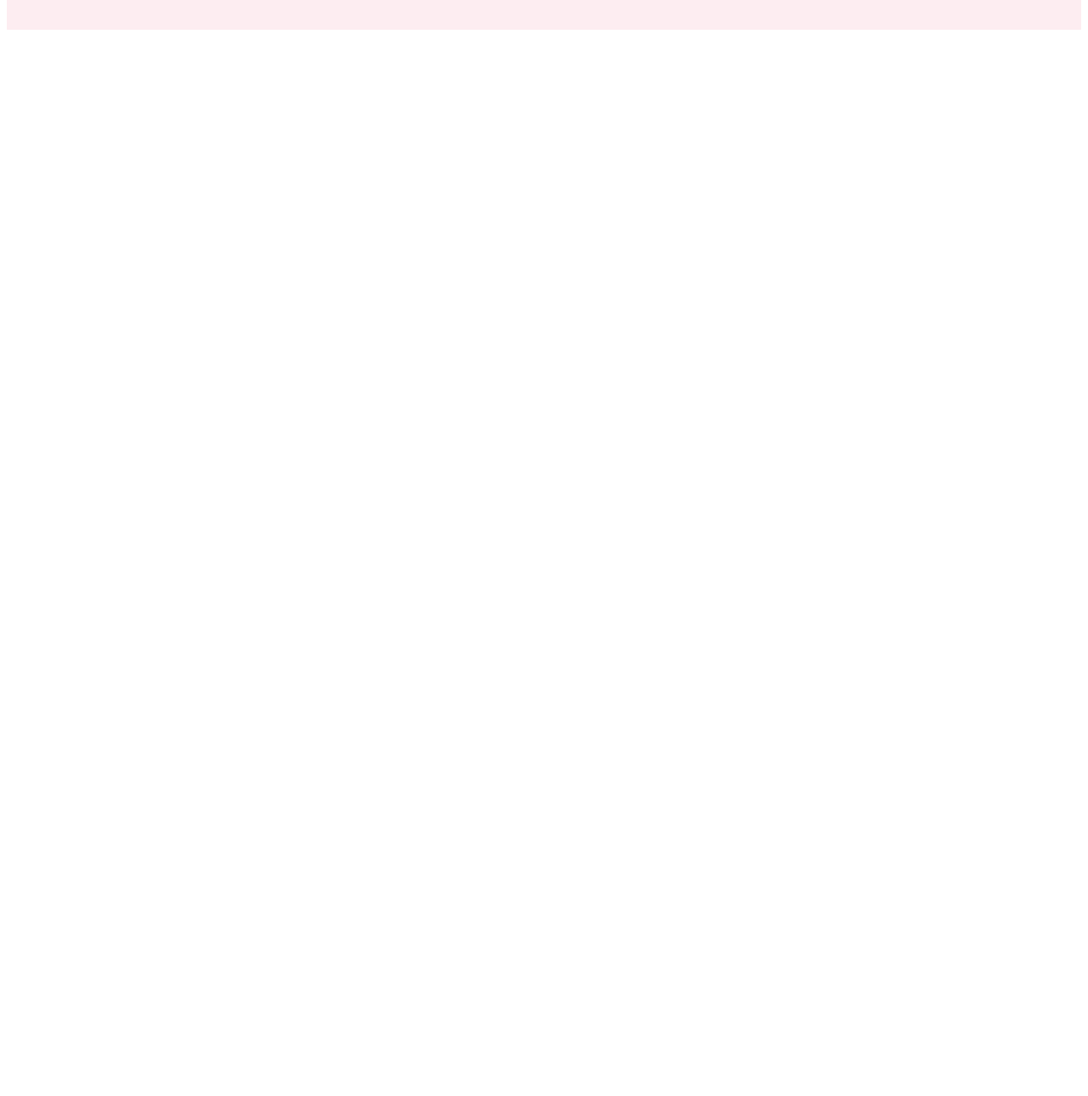
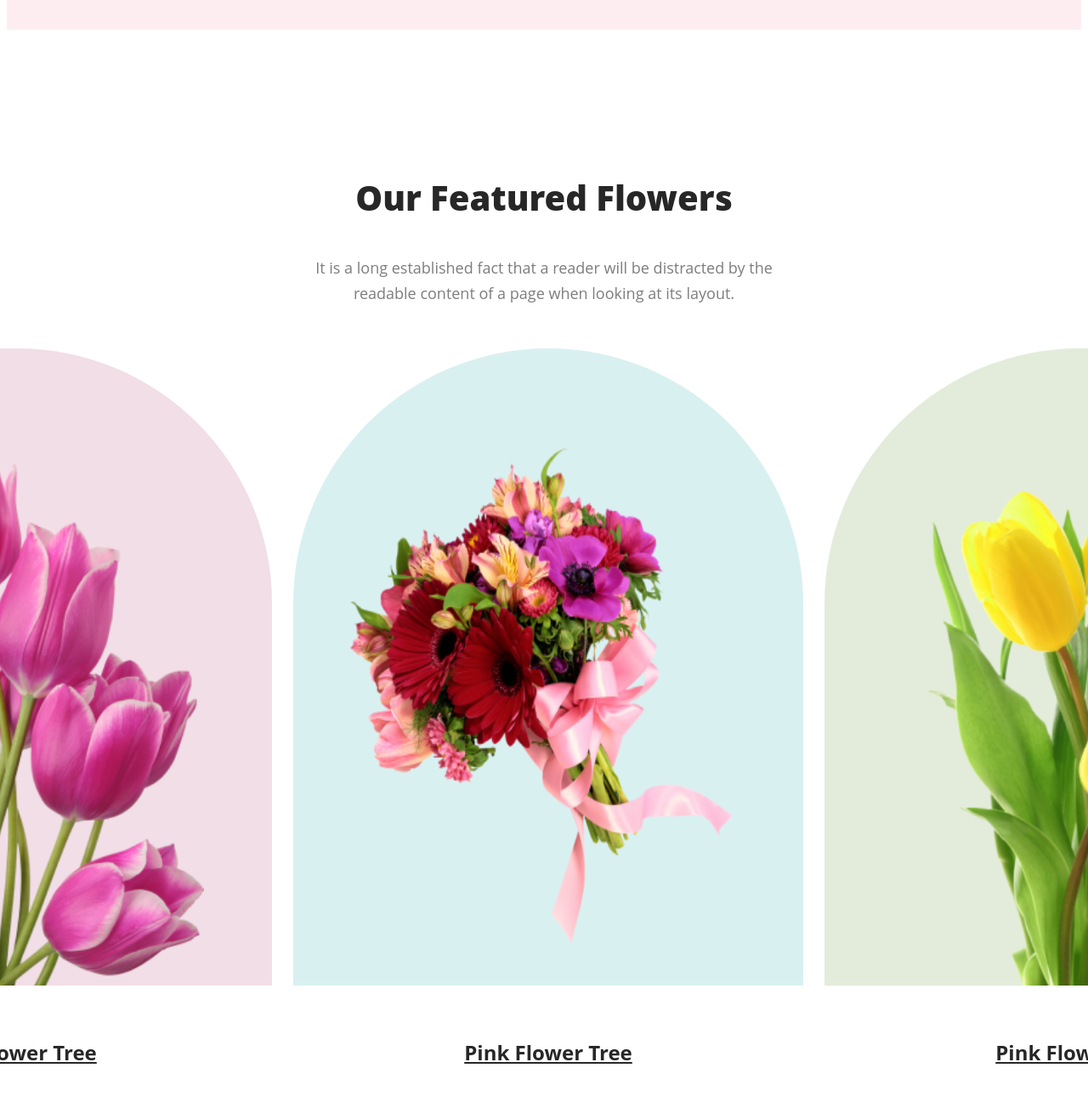
Before and after one commit to IqbalHoshen/Flower_shop, a plain HTML site: page index.html in a window 1280 px wide. Shown: the part 1012-2302 px from the top of the page at 85% size. Before the commit the page ends 1055 px from the top, so only its background shows below. Drawn offline with Linux system fonts and the light colour scheme.

Commit message:
section_2

```diff
--- a/index.html
+++ b/index.html
@@ -1,5 +1,6 @@
 <!DOCTYPE html>
 <html lang="en">
+
 <head>
     <meta charset="UTF-8">
     <meta name="viewport" content="width=device-width, initial-scale=1.0">
@@ -12,14 +13,40 @@
         <section class="section_1">
             <div class="head_column">
                 <h3 class="head_title">Embrace nature's beauty with blooming flowers in your life.</h3>
-                    <p class="head_discription">It is a long established fact that a reader will be distracted by the readable content of a page when looking at its layout. The point of using Lorem Ipsum is that it has a more-or-less normal distribution of letters.</p>
+                <p class="head_discription">It is a long established fact that a reader will be distracted by the
+                    readable content of a page when looking at its layout. The point of using Lorem Ipsum is that it has
+                    a more-or-less normal distribution of letters.</p>
                 <button class="head_button">Shop Now</button>
             </div>
+            <img id="head_img" src="Flower Asset/pngwing 10.png" alt="">
+        </section>
 
+        <section class="section_2">
 
-                    <img id="head_img" src="Flower Asset/pngwing 10.png" alt="">
+            <div class="row_1">
+                <h3 class="sec_2_title">Our Featured Flowers</h3>
+                <p class="sec_2_discription">It is a long established fact that a reader will be distracted by the
+                    readable content of a page when
+                    looking at its layout.</p>
+            </div>
 
+            <div class="row_2">
 
+                <div class="sec_2_pic">
+                    <img src="Flower Asset/pngwing 6.png" alt="" class="pic_slyle_1">
+                    <h6 class="pic_dis">Pink Flower Tree</h6>
+                </div>
+
+                <div class="sec_2_pic">
+                    <img src="Flower Asset/pngwing 5.png" alt="" class="pic_slyle_2">
+                    <h6 class="pic_dis">Pink Flower Tree</h6>
+                </div>
+
+                <div class="sec_2_pic">
+                    <img src="Flower Asset/pngwing 7.png" alt="" class="pic_slyle_3">
+                    <h6 class="pic_dis">Pink Flower Tree</h6>
+                </div>
+            </div>
         </section>
     </header>
 
--- a/style/style.css
+++ b/style/style.css
@@ -7,10 +7,11 @@ body {
     display: flex;
     background: rgba(229, 84, 115, 0.10);
     gap: 100px;
-    justify-content:space-between;
+    justify-content: space-between;
 
 }
-#head_img{
+
+#head_img {
     width: 650px;
     height: 850px;
     margin-right: 250px;
@@ -32,7 +33,7 @@ body {
 }
 
 .head_discription {
-    width: 634px;
+    max-width: 630px;
     color: rgba(39, 39, 39, 0.60);
     font-size: 18px;
     font-weight: 400;
@@ -53,3 +54,77 @@ body {
     font-weight: 700;
     border: none;
 }
+
+/* section_2 */
+.section_2 {
+    margin-top: 170px;
+
+}
+
+.sec_2_title {
+    color: #272727;
+    text-align: center;
+    font-size: 40px;
+    font-weight: 800;
+
+}
+
+.sec_2_discription {
+    max-width: 600px;
+    text-align: center;
+    color: rgba(39, 39, 39, 0.60);
+    font-size: 18px;
+    font-weight: 400;
+    line-height: 30px;
+    margin-left: auto;
+    margin-right: auto;
+    margin-bottom: 50px;
+}
+
+.row_2 {
+    display: flex;
+    justify-content: center;
+    gap: 25px;
+}
+
+
+.row_2 .sec_2_pic .pic_slyle_1 {
+    width: 450px;
+    height: 630px;
+    border-radius: 300px 300px 0px 0px;
+    background: rgba(167, 33, 98, 0.15);
+    padding-top: 120px;
+    padding-left: 80px;
+    padding-right: 80px;
+}
+.row_2 .sec_2_pic .pic_slyle_2 {
+    width: 510px;
+    height: 590px;
+    border-radius: 300px 300px 0px 0px;
+background: rgba(5, 151, 160, 0.15);
+    padding-top: 110px;
+    padding-left: 45px;
+    padding-right: 45px;
+    padding-bottom: 50px;
+}
+.row_2 .sec_2_pic .pic_slyle_3{
+    width: 450px;
+    height: 680px;
+    border-radius: 300px 300px 0px 0px;
+    background: rgba(71, 125, 17, 0.15);
+    padding-top: 70px;
+    padding-left: 75px;
+    padding-right: 75px;
+}
+
+
+.row_2 .sec_2_pic .pic_dis {
+    color: #272727;
+    text-align: center;
+    font-size: 24px;
+    font-weight: 700;
+    line-height: 35px;
+    text-decoration-line: underline;
+}
+
+/* Section_3 */
```
Also changed, not shown: Flower Asset/flower_gift_img.jpg (added). Lines whose indentation alone changed are shown as unchanged.
